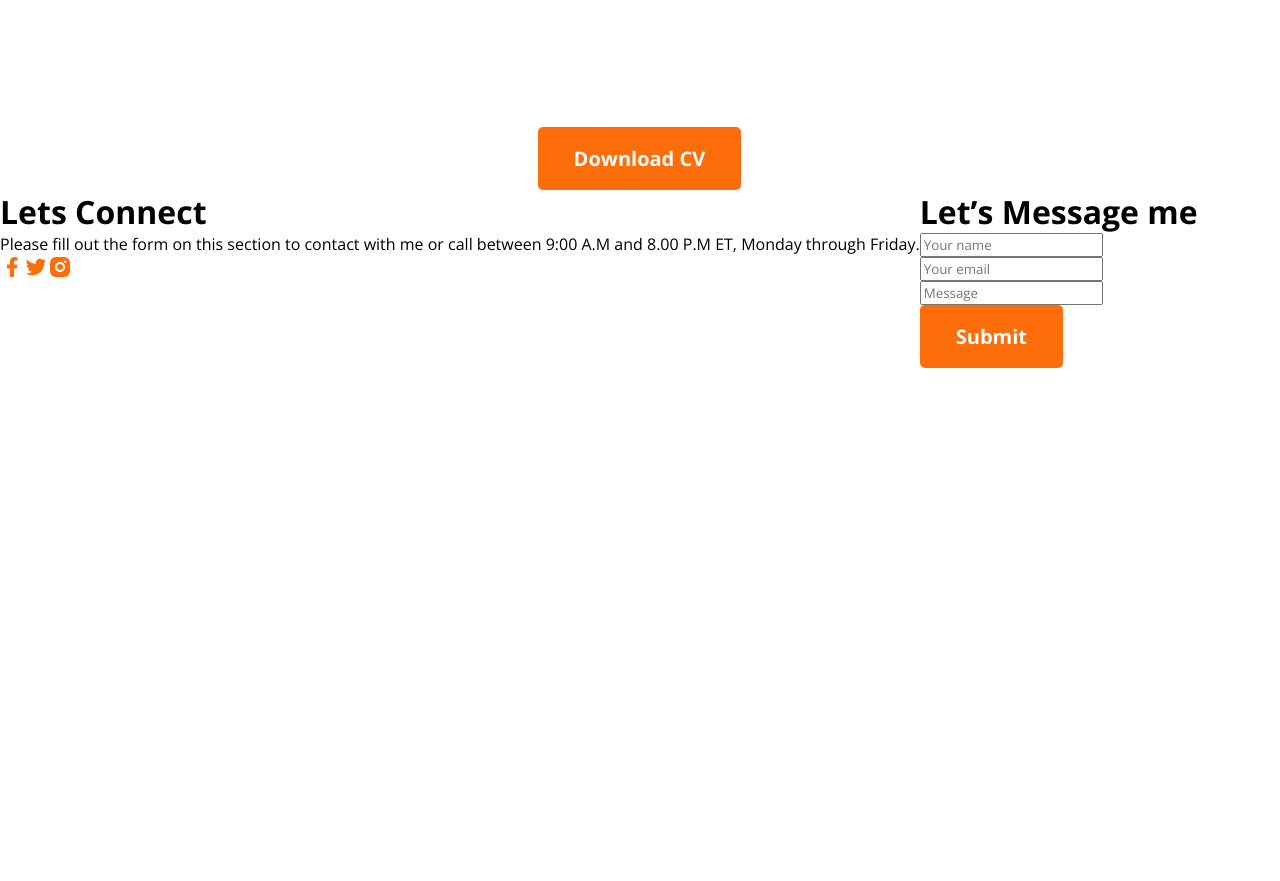
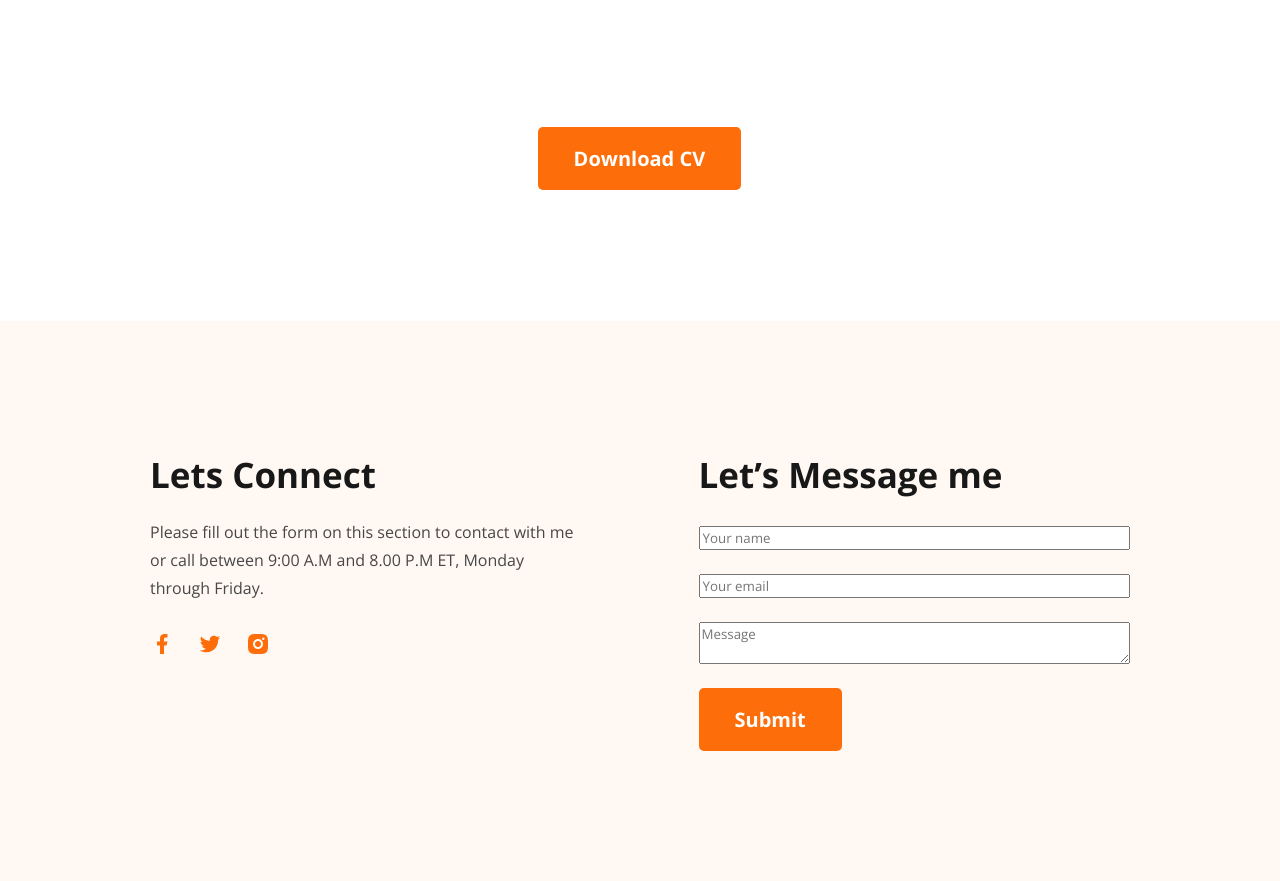
Before and after one commit to mdnazmusakib/EDGE-CBI-030, a plain HTML site: page index.html in a window 1280 px wide. Shown: the part 3369-4250 px from the top of the page. Before the commit the page ends 3737 px from the top, so only its background shows below. Drawn offline with nearby package versions, Linux system fonts and the light colour scheme.

Commit message:
footer css done

```diff
--- a/index.html
+++ b/index.html
@@ -159,8 +159,10 @@
     <footer>
         <div class="footer">
             <div class="connect">
-                <h1 class="connect-text">Lets Connect</h1>
-                <p class="connect-desc">Please fill out the form on this section to contact with me or call between 9:00 A.M and 8.00 P.M ET, Monday through Friday.</p>
+                <div class="connect-info">
+                    <h1 class="connect-text">Lets Connect</h1>
+                    <p class="connect-desc">Please fill out the form on this section to contact with me or call between 9:00 A.M and 8.00 P.M ET, Monday through Friday.</p>
+                </div>
                 <div class="s-img">
                     <div class="ss-img">
                         <img src="images/icons/facebook.png" alt="facebook">
@@ -174,13 +176,13 @@
                 </div>
             </div>
             <div class="message">
-                <h1 class="message-title">Let’s Message me</h1>
-                <form action="">
-                    <input type="text" name="" id="" placeholder="Your name"><br>
-                    <input type="email" name="" id="" placeholder="Your email"><br>
-                    <input type="text" name="" id="" placeholder="Message"><br>
-                    <button class="btn-primary">Submit</button><br>
-                </form>
+                <div class="message-info">
+                    <h1 class="message-title">Let’s Message me</h1>
+                    <input type="text" name="" id="" placeholder="Your name">
+                    <input type="email" name="" id="" placeholder="Your email">
+                    <textarea name="" id="" cols="50" placeholder="Message"></textarea>
+                </div>
+                <button class="btn-primary">Submit</button>
             </div>
         </div>
     </footer>
--- a/style.css
+++ b/style.css
@@ -218,6 +218,7 @@ margin-bottom: 50px;
     font-weight: 700;
     padding: 18px 36px;
     margin-left: 42%;
+    margin-bottom: 131px;
 }
 
 .edu-title{
@@ -253,10 +254,65 @@ margin-bottom: 30px;
 /* summary ends  */
 
 /* footer starts */
-
+footer{
+    background: #FFF8F3;
+}
 .footer{
     display: flex;
+    justify-content: center;
+    gap: 117px;
+    padding-top: 130px;
 }
 .s-img{
     display: flex;
+    padding-left: 150px;
+    gap: 24px;
 }
+
+.connect{
+    width: 50%;
+}
+.message{
+    width: 50%;
+    padding-bottom: 130px;
+}
+
+.message-info{
+    display: flex;
+    flex-direction: column;
+    padding-right: 150px;
+}
+.connect-desc{
+    color: var(--Dark-02, #474747);
+font-family: "Open Sans";
+font-size: 16px;
+font-style: normal;
+font-weight: 400;
+line-height: 28px;
+padding-left: 150px;
+margin-bottom: 30px;
+}
+
+.connect-text{
+    color: var(--Dark-01, #181818);
+font-family: "Open Sans";
+font-size: 35px;
+font-style: normal;
+font-weight: 700;
+line-height: normal;
+padding-left: 150px;
+margin-bottom: 20px;
+}
+.message-title{
+    color: var(--Dark-01, #181818);
+font-family: "Open Sans";
+font-size: 35px;
+font-style: normal;
+font-weight: 700;
+line-height: normal;
+margin-bottom: 28px;
+}
+
+.message-info input,textarea{
+    margin-bottom: 24px;
+}
```
